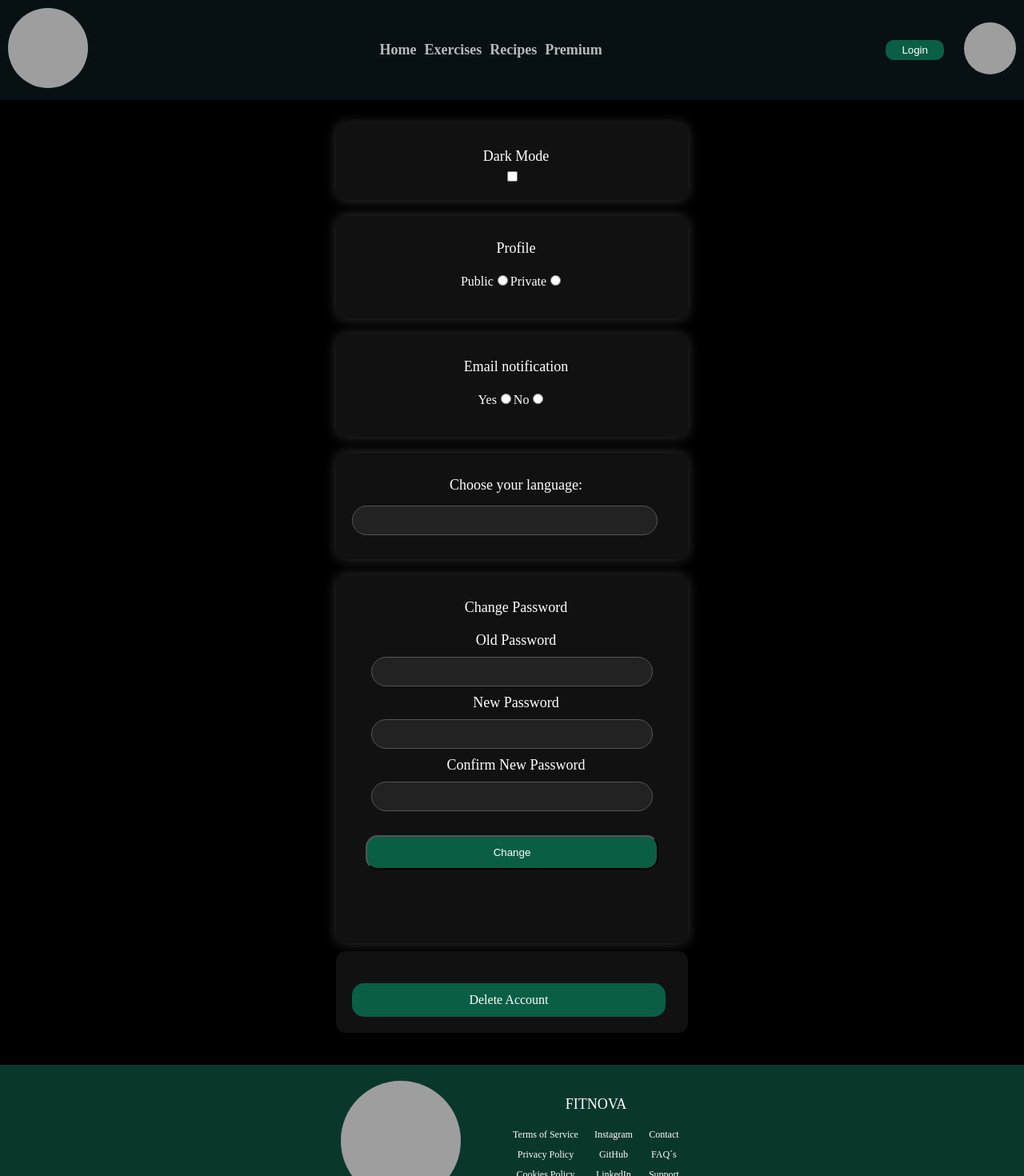
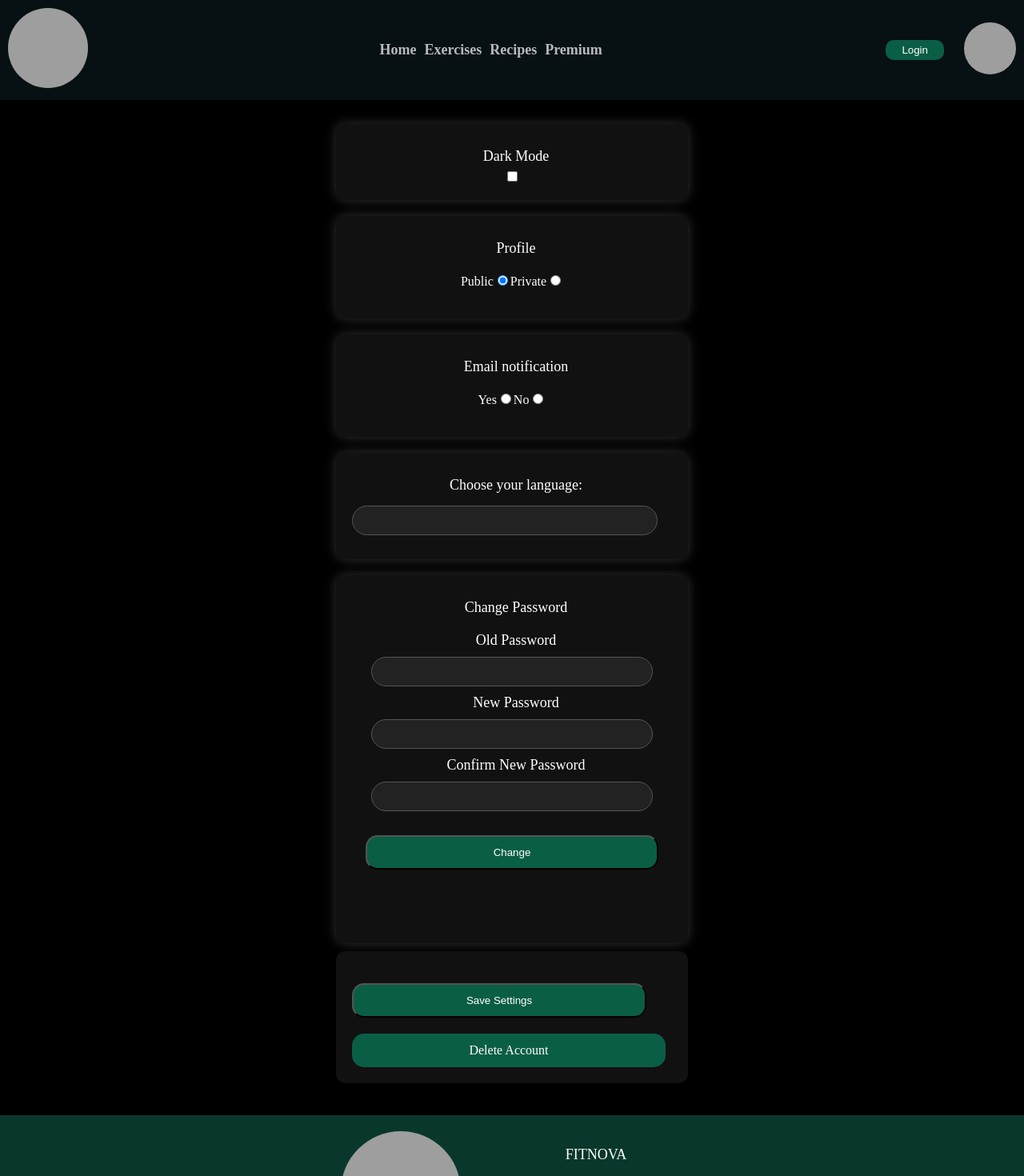
Before and after one commit to PWM-Fitnova-Angular/PWM-Fitnova-Angular, an Angular app: page /settings in a window 1280 px wide. Shown: the top 1470 px of the page at 80% size. Built offline with nearby package versions, Linux system fonts and the light colour scheme; no server answers; grey boxes are pictures that could not be loaded.

Commit message:
settings

```diff
--- a/src/app/settings/settings.component.html
+++ b/src/app/settings/settings.component.html
@@ -3,29 +3,29 @@
 <main class="setting-container">
   <div class="cont">
     <label class="mode-label">Dark Mode</label>
-    <input type="checkbox" id="dark-mode" class="mode">
+    <input type="checkbox" id="dark-mode" class="mode" [(ngModel)]="darkMode">
   </div>
   <div class="cont">
     <fieldset>
       <legend class="mode-label">Profile</legend>
       <label for="public">Public</label>
-      <input type="radio" id="public" name="profile" value="public">
+      <input type="radio" id="public" name="profile" value="public" [(ngModel)]="privacySetting">
       <label for="private">Private</label>
-      <input type="radio" id="private" name="profile" value="private">
+      <input type="radio" id="private" name="profile" value="private" [(ngModel)]="privacySetting">
     </fieldset>
   </div>
   <div class="cont">
     <fieldset>
       <legend class="mode-label">Email notification</legend>
       <label for="yes">Yes</label>
-      <input type="radio" id="yes" name="notify" value="yes">
+      <input type="radio" id="yes" name="notify" value="yes" [(ngModel)]="notificationsEnabled">
       <label for="no">No</label>
-      <input type="radio" id="no" name="notify" value="no">
+      <input type="radio" id="no" name="notify" value="no"[(ngModel)]="notificationsEnabled">
     </fieldset>
   </div>
   <div class="cont">
     <label class="mode-label" for="language">Choose your language:</label>
-    <input list="language" name="language" id="langu">
+    <input list="language" name="language" id="langu" [(ngModel)]="language">
     <datalist id="language">
       <option value="Spanish">
       <option value="English">
@@ -45,8 +45,10 @@
     </fieldset>
   </div>
   <div class="but">
+    <button class="delete-button" (click)="saveSettings()">Save Settings</button>
     <a [routerLink]="['/delete']" class="delete-button">Delete Account</a>
   </div>
+
 </main>
 
 </body>
--- a/src/app/settings/settings.component.ts
+++ b/src/app/settings/settings.component.ts
@@ -1,14 +1,54 @@
 import { Component } from '@angular/core';
-import {RouterLink} from '@angular/router';
+import {Router, RouterLink} from '@angular/router';
+import {registerUser, saveUserData} from '../../firebase/firebaseAuthService';
+import {onAuthStateChanged} from 'firebase/auth';
+import {auth} from '../../firebase/firebase_config';
+import { CommonModule } from '@angular/common';
+import { FormsModule } from '@angular/forms';
+import {NgForOf} from '@angular/common';
 
 @Component({
   selector: 'app-settings',
   imports: [
-    RouterLink
+    RouterLink,
+    CommonModule,
+    FormsModule
   ],
   templateUrl: './settings.component.html',
   styleUrl: './settings.component.css'
 })
 export class SettingsComponent {
+  darkMode: boolean = false;
+  notificationsEnabled: boolean = false;
+  privacySetting: 'public' | 'private' = 'public';
+  language: string = "";
 
+  uid: string = "";
+
+  constructor(private router: Router) {
+    onAuthStateChanged(auth, (user) => {
+      if (user) {
+        this.uid = user.uid;
+        console.log('Usuario autenticado:', this.uid);
+      }
+    });
+  }
+
+  async saveSettings() {
+
+      const settingsData = {
+      darkMode: this.darkMode,
+      notificationsEnabled: this.notificationsEnabled,
+      privacySetting: this.privacySetting,
+      language: this.language
+    };
+
+    try {
+      await saveUserData(this.uid, settingsData);
+      this.router.navigate(['/home']);
+      console.log("Settings guardados exitosamente.");
+    } catch (error) {
+      console.error("Error al guardar settings:", error);
+    }
+  }
 }
```
Also changed, not shown: src/app/settings/settings.component.css (line endings or trailing spaces).
